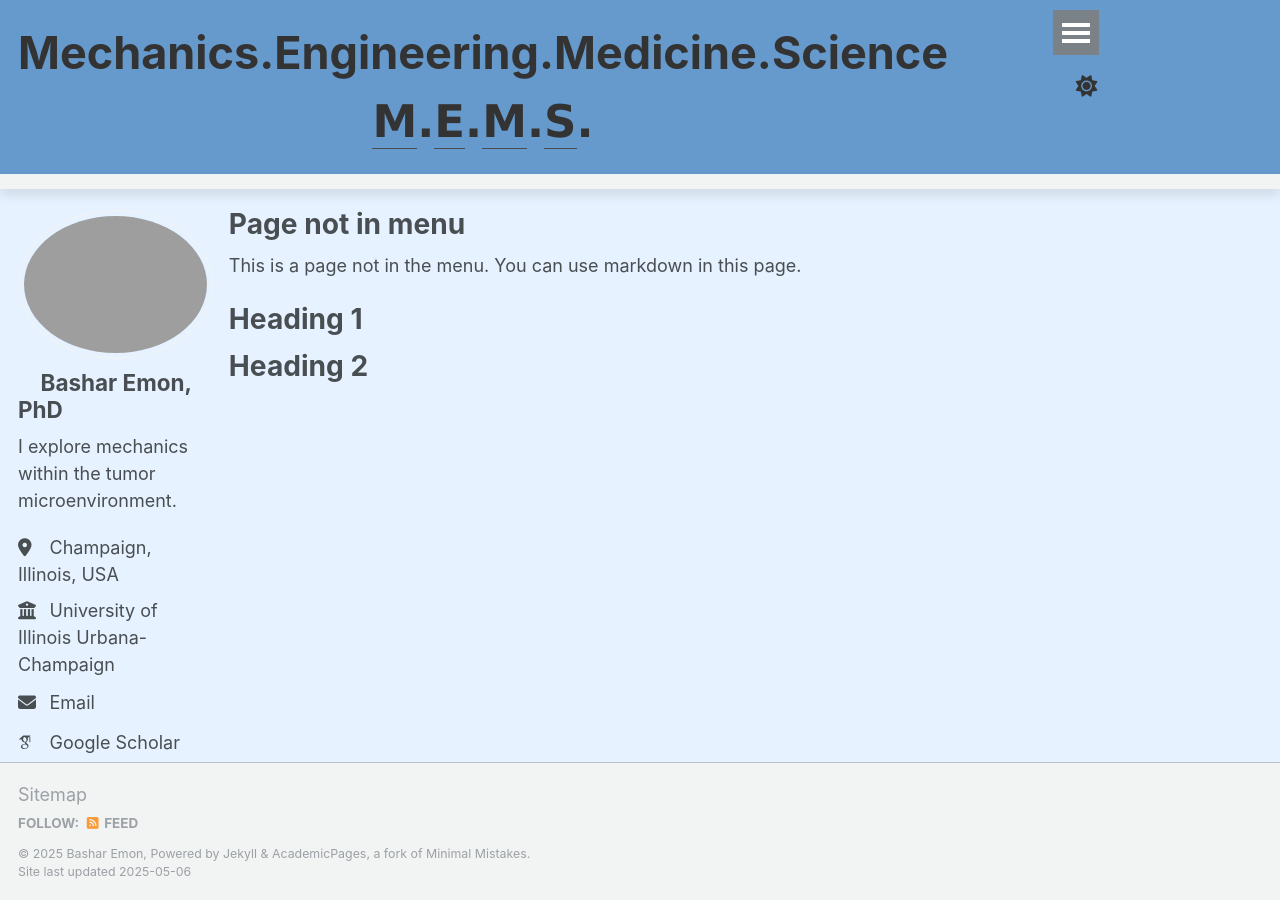
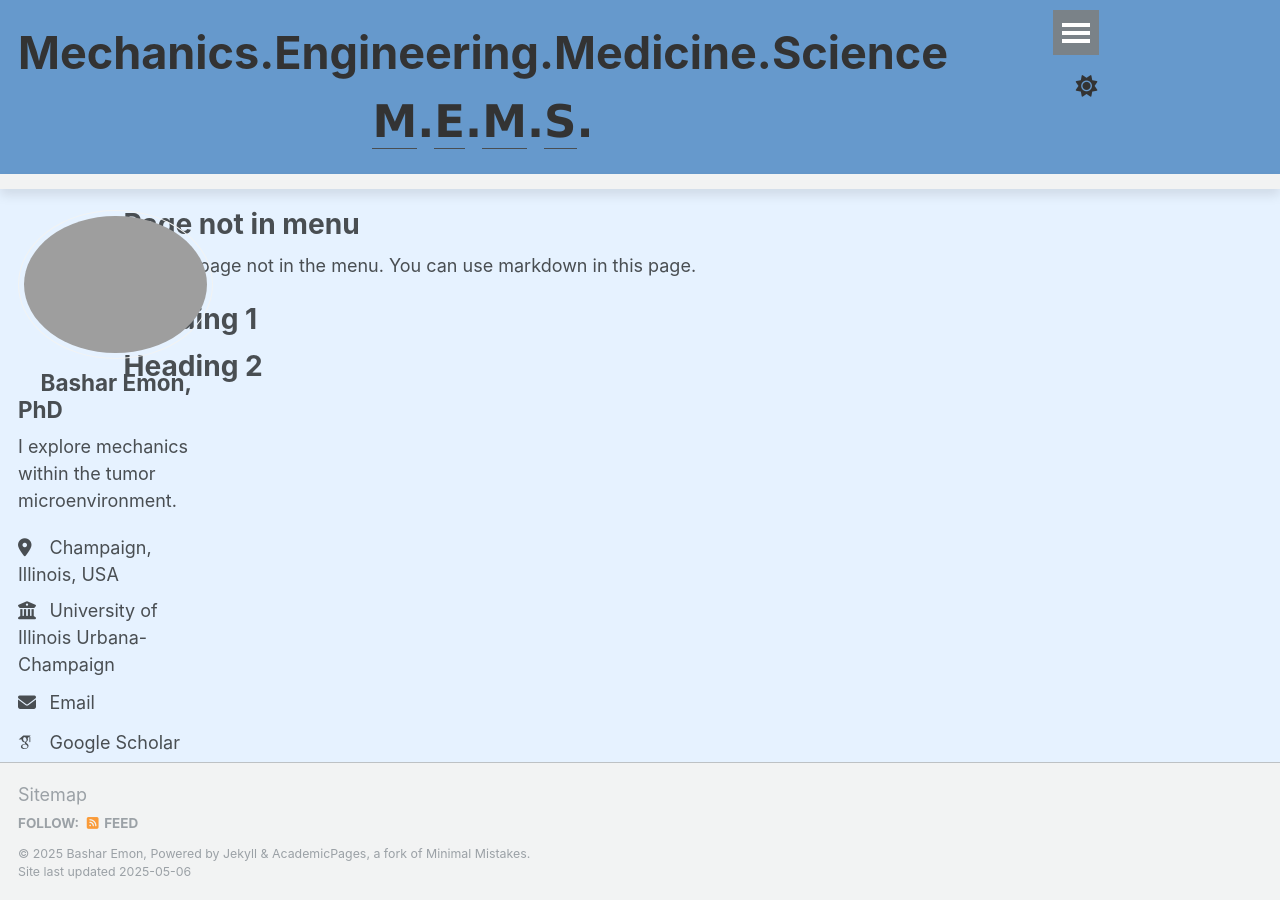
Before and after one commit to BasharEmon/BasharEmon.github.io, a Jekyll site: the page built from _pages/non-menu-page.md, in a window 1280 px wide. Built offline with Jekyll 4.4.1, drawn with Linux system fonts in a browser that asks for light colours; some web fonts are replaced.

Commit message:
Update _page.scss

```diff
--- a/_sass/layout/_page.scss
+++ b/_sass/layout/_page.scss
@@ -18,7 +18,7 @@
 
 .page {
   @include breakpoint($large) {
-    @include span(10 of 12 last);
+    @include span(11 of 12 last);
     //@include prefix(.5 of 12);
     //@include suffix(.5 of 12);
   }
```
